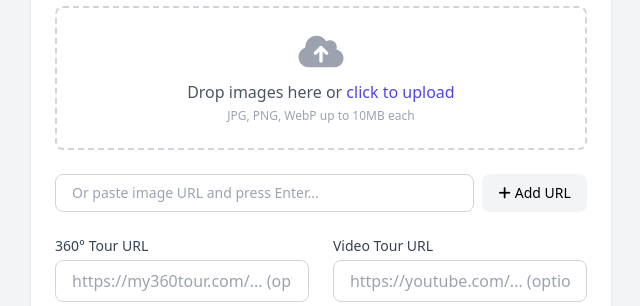
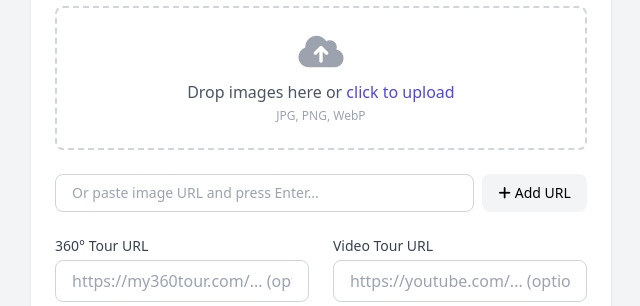
Before and after one commit to Yazan327/L-manager, a Flask app: page /listings/new in a window 1280 px wide. Shown: the part 1259-1565 px from the top of the page, without its empty margins (249-889 px from the left). Run offline with Flask 3, Linux system fonts and the light colour scheme; the visitor is signed in with stand-in values (Sample User, id 1); some libraries are stand-ins or nearby versions.

Commit message:
Remove 10MB file size limit for image uploads

```diff
--- a/src/dashboard/templates/listing_form.html
+++ b/src/dashboard/templates/listing_form.html
@@ -403,7 +403,7 @@
                     <label for="imageUpload" class="cursor-pointer">
                         <i class="fas fa-cloud-upload-alt text-4xl text-gray-400 mb-2"></i>
                         <p class="text-gray-600">Drop images here or <span class="text-indigo-600 font-medium">click to upload</span></p>
-                        <p class="text-xs text-gray-400 mt-1">JPG, PNG, WebP up to 10MB each</p>
+                        <p class="text-xs text-gray-400 mt-1">JPG, PNG, WebP</p>
                     </label>
                 </div>
 
@@ -1137,10 +1137,7 @@ function imageManager() {
 
         async uploadFiles(files) {
             for (const file of files) {
-                if (file.size > 10 * 1024 * 1024) {
-                    alert(`File ${file.name} is too large (max 10MB)`);
-                    continue;
-                }
+                // No file size limit - server handles large files
 
                 // Add placeholder
                 const tempId = 'upload-' + Date.now() + '-' + Math.random().toString(36).substr(2, 9);
```
Also changed, not shown: app.py (+1 -6 lines).
